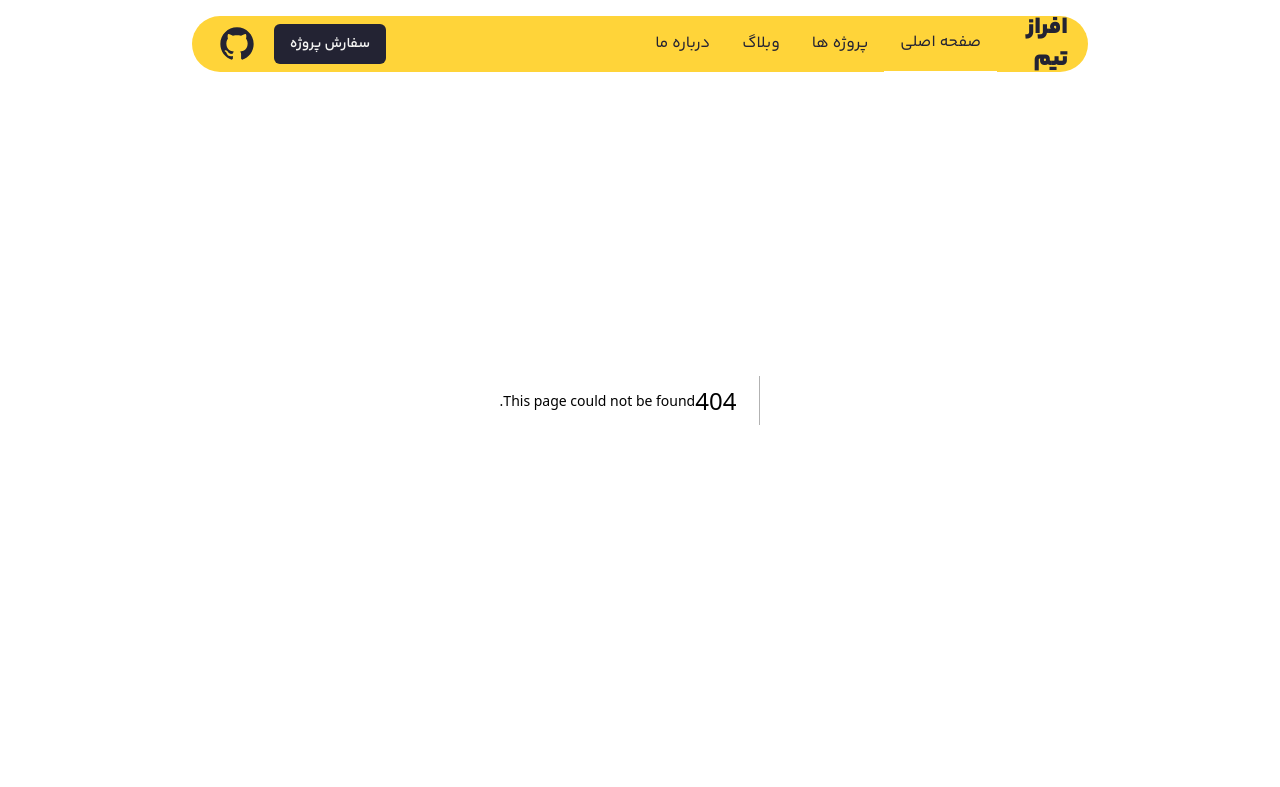
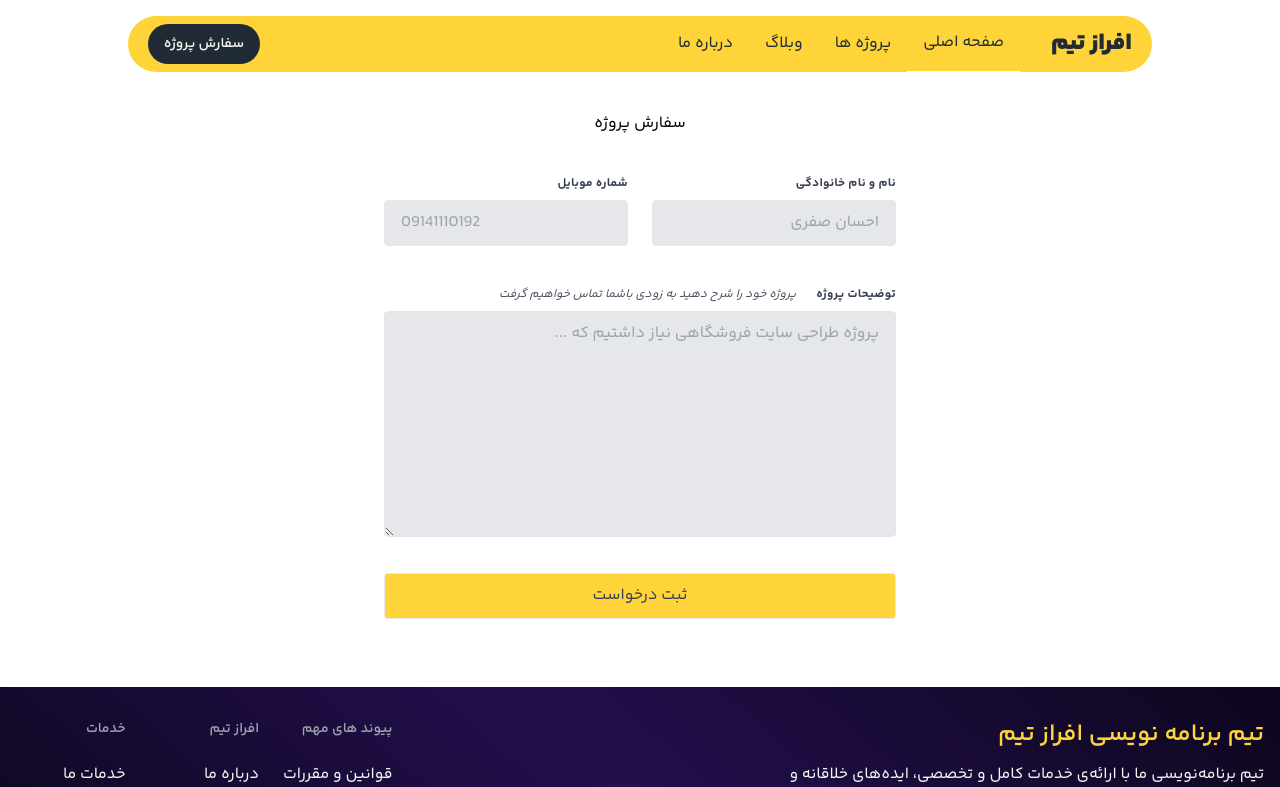
Before and after one commit to AfrazTeam/website, a Next.js app: page /project-order in a window 1280 px wide. Before the commit this address had no page. Shown: the top 787 px of the page. Built offline with nearby package versions, Linux system fonts and the light colour scheme.

Commit message:
change a lot

```diff
--- a/app/globals.css
+++ b/app/globals.css
@@ -28,13 +28,15 @@
 }
 @layer base {
   :root {
-    --background: #f7f7f7;
-    --foreground: #232333;
+    /* --background: #f7f7f7; */
+    --background: #F9F7FE;
+    /* --foreground: #232333; */
+    --foreground: #212B36;
     --card: 0 0% 100%;
     --card-foreground: 20 14.3% 4.1%;
     --popover: 0 0% 100%;
     --popover-foreground: 20 14.3% 4.1%;
-    --primary: #ffd439;
+    --primary: rgb(255, 212, 57);
     --primary-foreground: rgb(245 245 244);
     --text-color: rgb(245 245 244);
     --secondary: 60 4.8% 95.9%;
@@ -51,23 +53,29 @@
     --radius: 0.3rem;
   }
 }
-
-@layer utilities {
+@layer components {
   .header-main {
-    @apply  h-14 top-4 z-50 w-full flex absolute;
+    @apply  h-14 z-50 w-full flex fixed;
+  }
+  .cu-bg-primary {
+    background-color: rgba(255, 212, 57, 0.8);
   }
   .header-container {
-    @apply container mx-auto w-[90%] bg-primary px-5 flex justify-between items-center text-foreground rounded-full;
+    @apply transition-all container mx-auto w-[90%] bg-primary px-5 flex justify-between items-center text-foreground rounded-full;
     @apply md:container md:mx-auto md:justify-start;
     @apply sm:w-[90%];
-    @apply lg:w-[70%];
+    @apply lg:w-[80%];
   }
 
+  .header-container-scroled {
+    @apply transition-all mx-auto w-full backdrop-blur-xl cu-bg-primary px-5 flex justify-between items-center text-foreground;
+    @apply md:mx-auto md:justify-start;
+  }
   .header-logo {
-    @apply w-52 flex-1;
+    @apply flex-1;
   }
   .header-logo_text {
-    @apply font-extrabold text-2xl;
+    @apply font-extrabold text-2xl block w-28;
   }
 
   .header-menu {
@@ -83,7 +91,7 @@
     @apply flex items-center;
   }
   .header-project-order_button {
-    @apply h-10 w-28 mx-3 rounded-md font-semibold text-sm text-primary-foreground bg-foreground;
+    @apply h-10 w-28 rounded-full font-semibold text-sm text-primary-foreground bg-foreground;
   }
 }
 @layer components {
--- /dev/null
+++ b/app/project-order/page.tsx
@@ -0,0 +1,66 @@
+import { inter, yekanBakh } from '@/app/fonts'
+import { HTMLAttributes, ReactNode } from 'react'
+
+interface SpaseFromHeaderProps extends HTMLAttributes<HTMLDivElement> { }
+
+function SpaseFromHeader(props: SpaseFromHeaderProps) {
+  const {children} = props
+  return <div className='mt-20'>
+    {children}
+  </div>
+}
+
+export default function ProjectOrder() {
+    async function createProjectOrder(formData: FormData) {
+    'use server'
+
+    const rawFormData = {
+      fullName: formData.get('full-name'),
+      phone: formData.get('phone'),
+      description: formData.get('description'),
+    }
+      console.log(rawFormData)
+  }
+  return (
+    <SpaseFromHeader>
+      <div className='container mx-auto flex flex-col justify-center items-center py-8'>
+        <h1>سفارش پروژه</h1>
+        <form className="w-full max-w-lg mt-10" action={createProjectOrder}>
+  <div className="flex flex-wrap -mx-3 mb-6">
+    <div className="w-full md:w-1/2 px-3 mb-6 md:mb-0">
+      <label className="block uppercase tracking-wide text-gray-700 text-xs font-bold mb-2" htmlFor="grid-first-name">
+        نام و نام خانوادگی
+      </label>
+      <input className="appearance-none block w-full bg-gray-200 text-gray-700 border border-gray-200 rounded py-3 px-4 mb-3 leading-tight focus:outline-none focus:bg-white focus:border-gray-500" id="full-name" name='full-name' type="text" placeholder="احسان صفری"/>
+      {/* <p className="text-red-500 text-xs italic">لطفا مشخصات ضروری را وارد کنید</p> */}
+    </div>
+    <div className="w-full md:w-1/2 px-3">
+      <label className="block uppercase tracking-wide text-gray-700 text-xs font-bold mb-2" htmlFor="grid-phone">
+        شماره موبایل
+      </label>
+      <input className="appearance-none block w-full bg-gray-200 text-gray-700 border border-gray-200 rounded py-3 px-4 leading-tight focus:outline-none focus:bg-white focus:border-gray-500" id="phone" name='phone' type="tel" placeholder="09141110192"/>
+    </div>
+  </div>
+  <div className="flex flex-wrap -mx-3 mb-6">
+    <div className="w-full px-3">
+      <label className="inline-block uppercase tracking-wide text-gray-700 text-xs font-bold mb-2" htmlFor="grid-phone">
+        توضیحات پروژه
+        </label>
+      <span className="text-gray-600 text-xs italic px-5">پروژه خود را شرح دهید به زودی باشما تماس خواهیم گرفت</span>
+              <textarea name="description" placeholder="پروژه طراحی سایت فروشگاهی نیاز داشتیم که ..." className="appearance-none block w-full bg-gray-200 text-gray-700 border border-gray-200 rounded py-3 px-4 mb-3 leading-tight focus:outline-none focus:bg-white focus:border-gray-500" id="description" cols={30} rows={10}>
+      </textarea>
+    </div>
+  </div>
+  <div className="flex flex-wrap -mx-3 mb-6">
+    <div className="w-full px-3">
+
+  <button className="appearance-none block w-full bg-primary text-gray-700 border border-gray-200 rounded py-3 px-4 mb-3 leading-tight focus:outline-none focus:bg-white focus:border-gray-500" type="submit">
+    ثبت درخواست
+      </button>
+    </div>
+  </div>
+</form>
+      </div>
+    </SpaseFromHeader>
+  )
+}
--- a/components/header.tsx
+++ b/components/header.tsx
@@ -1,13 +1,34 @@
+'use client'
 import { dataDesctopMenu } from '@/data/header'
 import { dataTextGeneral } from '@/data/text'
 import Link from 'next/link'
+import { useEffect, useState } from 'react'
 
 const Header = () => {
+  const [scroled, setScroled] = useState(false);
+  useEffect(() => {
+    const handleScroll = () => {
+      if (window.scrollY > 20) {
+        setScroled(true)
+      } else {
+        setScroled(false)
+      }
+    };
+
+    window.addEventListener('scroll', handleScroll)
+
+    return () => window.removeEventListener('scroll', handleScroll)
+  }, [scroled])
+  const marginTop = `${scroled ? "transition-all top-0" : "transition-all top-4"}`
+
   return (
-    <header className="header-main">
-      <div className="header-container">
+    <header className={ `header-main ${marginTop}`}>
+      {/* <div className={`header-container-scroled`}> */}
+      {/* <div className={`header-container`}> */}
+      <div className={`${scroled ? "header-container-scroled" : "header-container"}`}>
+      {/* <div className={`header-container ${scroled ? "backdrop-blur-md cu-bg-primary" : "bg-primary"}`}> */}
         <div className="header-logo">
-          <Link href="#" className="header-logo_text">
+          <Link href="/" className="header-logo_text">
             {dataDesctopMenu.name}
           </Link>
         </div>
@@ -30,11 +51,11 @@ const Header = () => {
         </div>
         <div className="header-project-order">
           <button className="header-project-order_button">
-            <Link href="https://t.me/SafariDeveloper/">
+            <Link href="/project-order" >
               {dataTextGeneral.projectOrder}
             </Link>
           </button>
-          <Link href="https://github.com/AfrazTeam/" className="">
+          <Link href="https://github.com/AfrazTeam/" className="hidden">
             <svg
               xmlns="http://www.w3.org/2000/svg"
               viewBox="0 0 72 72"
--- a/next.config.js
+++ b/next.config.js
@@ -1,4 +1,8 @@
 /** @type {import('next').NextConfig} */
-const nextConfig = {}
+const nextConfig = {
+    experimental: {
+    serverActions: true,
+  },
+}
 
 module.exports = nextConfig
```
Also changed, not shown: 1 other file (tests, documents, lock files or other folders).
